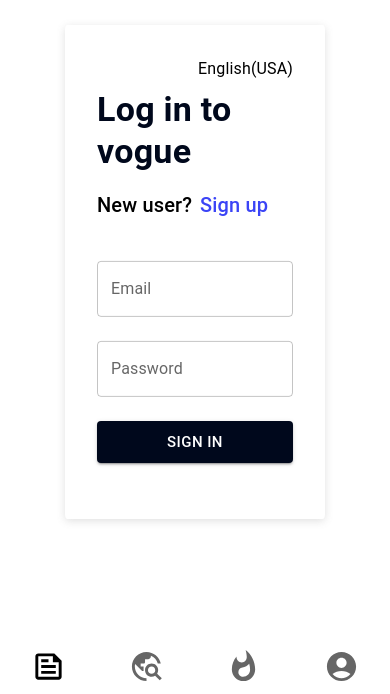
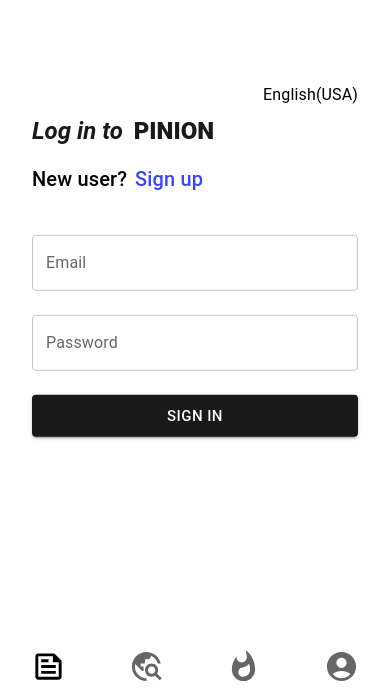
Before and after one commit to lkakshay/social_media, a React (Create React App) app: page /loginsignup in a window 390 px wide. Shown: the part 150-844 px from the top of the page. Built offline with nearby package versions, Linux system fonts and the light colour scheme; no server answers.

Commit message:
ui updated

```diff
--- a/src/components/homebarMobile.jsx
+++ b/src/components/homebarMobile.jsx
@@ -18,7 +18,7 @@ export const HomeHeaderSmallScreen = () => {
           position="fixed"
         >
           <Toolbar>
-            <h2 style={{ fontWeight: 900, color: "white" }}>VOGUE</h2>
+            <h2 style={{ fontWeight: 900, color: "white" }}>PINION</h2>
             <Box sx={{ flexGrow: 1 }} />
             <Box>
               <IconButton
--- a/src/components/navbar.jsx
+++ b/src/components/navbar.jsx
@@ -82,7 +82,7 @@ export const Navbar = () => {
                 component="div"
                 sx={{ display: { xs: "none", sm: "block" }, fontWeight: 900 }}
               >
-                VOGUE
+                PINION
               </Typography>
               <Search>
                 <SearchIconWrapper>
--- a/src/pages/loginSignup.css
+++ b/src/pages/loginSignup.css
@@ -2,11 +2,15 @@
 .loginSignup-box{
     width:400px;
  }
-
+.loginSignup-heading{
+    font-style: normal;
+    margin-left: 5px;
+    font-weight: 900;
+}
 
 @media only screen and (max-width: 480px) {
     .loginSignup-box{
-       width:260px;
+       width:100%;
     }
 
 }
--- a/src/pages/loginSignup.jsx
+++ b/src/pages/loginSignup.jsx
@@ -97,9 +97,7 @@ export const LoginSignup = () => {
     left: "50%",
     transform: "translate(-50%, -50%)",
     bgcolor: "white",
-    boxShadow: "rgba(99, 99, 99, 0.2) 0px 2px 8px 0px",
     p: 4,
-    borderRadius: "1%",
   };
 
 
@@ -118,11 +116,11 @@ export const LoginSignup = () => {
                   English(USA)
                 </Typography>
                 <Typography
-                  sx={{ mt: 1, fontWeight: "600", color: "#00081c" }}
-                  variant='h4'
+                  sx={{ mt: 1, fontWeight: "600", color: "#191919" ,fontStyle:'italic'}}
+                  variant='h5'
                   component="h1"
                 >
-                  Sign up to vogue
+                  Sign up to <span className='loginSignup-heading' >PINION</span>
                 </Typography>
                 <Box sx={{ display: "flex" }}>
                   <Typography variant="h6" sx={{ mt: 2 }}>
@@ -147,11 +145,11 @@ export const LoginSignup = () => {
                   }}
                 >
                   <TextField
-                    label="Name"
+                    label="Username"
                     type="text"
                     fullWidth
                     onChange={(e) =>
-                      setSingnUpData({ ...signUpData, name: e.target.value })
+                      setSingnUpData({ ...signUpData, username: e.target.value })
                     }
                   />
                   <TextField
@@ -194,7 +192,7 @@ export const LoginSignup = () => {
 
                 <Button
                   onClick={handleSignUp}
-                  sx={{ mt: 3, mb: 3, backgroundColor: "#00081c" }}
+                  sx={{ mt: 3, mb: 3, backgroundColor: "#191919" }}
                   color={!signUpvalidation.error?"success":'error'}
                   variant="contained"
                   fullWidth
@@ -210,11 +208,11 @@ export const LoginSignup = () => {
                 </Typography>
 
                 <Typography
-                  sx={{ mt: 1, fontWeight: "600", color: "#00081c" }}
-                  variant='h4'
+                  sx={{ mt: 1, fontWeight: "600", color: "#191919" ,fontStyle:'italic'}}
+                  variant='h5'
                   component="h1"
                 >
-                  Log in to vogue
+                  Log in to <span className='loginSignup-heading' >PINION</span>
                 </Typography>
                 <Box sx={{ display: "flex" }}>
                   <Typography variant="h6" sx={{ mt: 2 }}>
@@ -276,7 +274,7 @@ export const LoginSignup = () => {
                 )}
 
                 <Button
-                  sx={{ mt: 3, mb: 3, backgroundColor: "#00081c" }}
+                  sx={{ mt: 3, mb: 3, backgroundColor: "#191919" }}
                   color={!loginValidation.error?"success":'error'}
                   variant="contained"
                   fullWidth
```
Also changed, not shown: src/pages/profile.css (+3 -7 lines).
